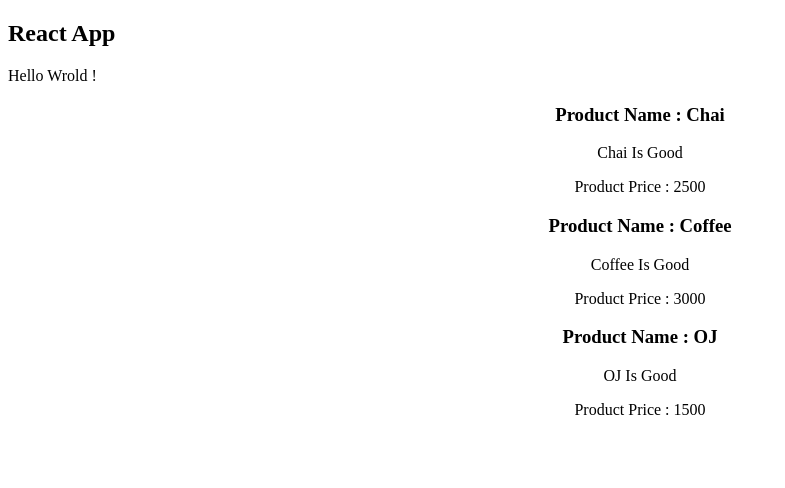
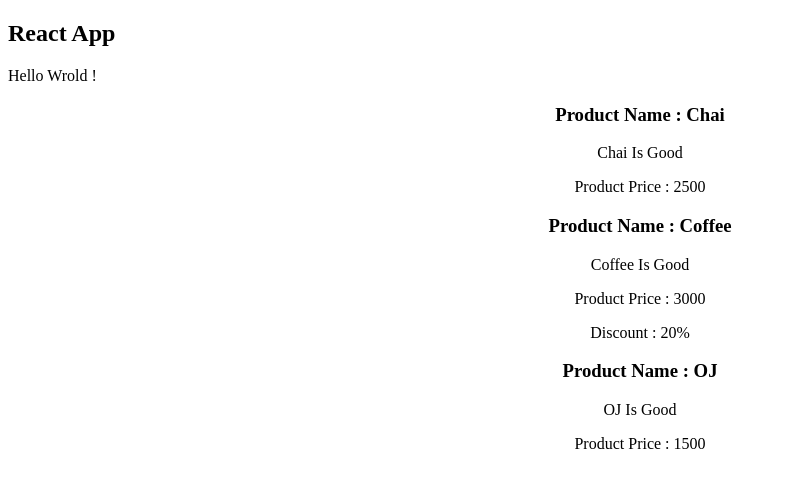
Before and after one commit to arshiya923/react-app, a React (Create React App) app: page / in a window 1280 px wide. Shown: the top 488 px of the page, without its empty margins (0-785 px from the left). Built offline with nearby package versions, Linux system fonts and the light colour scheme.

Commit message:
Using Children Prop

```diff
--- a/src/App.js
+++ b/src/App.js
@@ -9,7 +9,9 @@ class App extends React.Component {
                 <p>Hello Wrold !</p>
 
                 <Product name="Chai" price="2500" />
-                <Product name="Coffee" price="3000" />
+                <Product name="Coffee" price="3000">
+                    Discount : 20%
+                </Product>
                 <Product name="OJ" price="1500" />
             </div>
         )
--- a/src/components/Products/Products.js
+++ b/src/components/Products/Products.js
@@ -6,6 +6,7 @@ const Product = (props) => {
             <h3>Product Name : {props.name}</h3>
             <p>{props.name} Is Good</p>
             <p>Product Price : {props.price}</p>
+            <p>{props.children}</p>
         </div>
     )
 }
```
